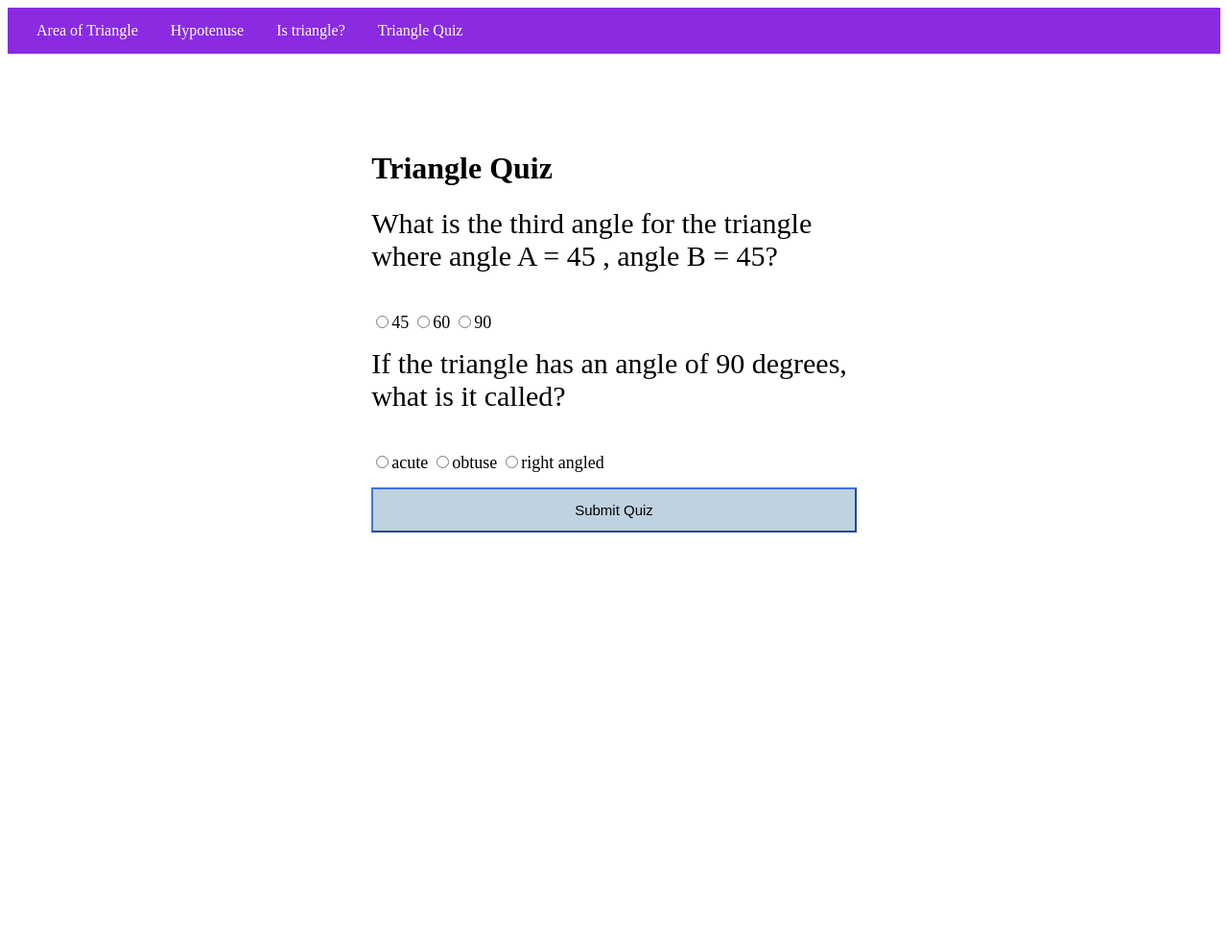
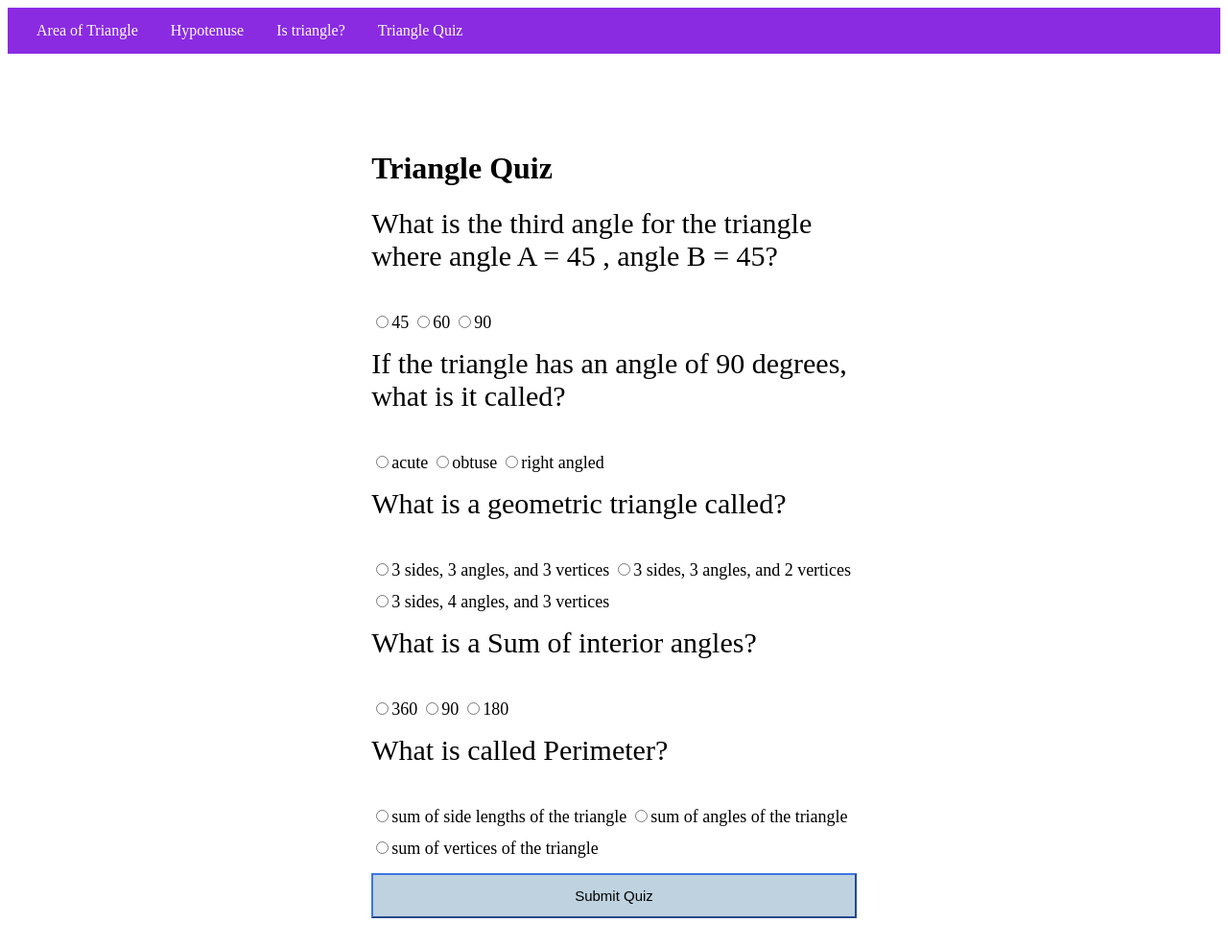
Before and after one commit to aagamdoshi1100/Fun_With_Triangle_Mark12, a plain HTML site: page Quiz.html in a window 1280 px wide. Shown: the whole page at 96% size. Before the commit the page ends 800 px from the top, so only its background shows below. Drawn offline with Linux system fonts and the light colour scheme.

Commit message:
Added quiz questions

```diff
--- a/Quiz.html
+++ b/Quiz.html
@@ -29,7 +29,23 @@
       <label><input value ="obtuse" name="angles1" type="radio" />obtuse</label>
       <label><input value ="right angled" name="angles1" type="radio" />right angled</label>
 
+      <p>What is a geometric triangle called?
+      </p>
+      <label><input value ="3 sides, 3 angles, and 3 vertices" name="angles2" type="radio" />3 sides, 3 angles, and 3 vertices</label>
+      <label><input value ="3 sides, 3 angles, and 2 vertices" name="angles2" type="radio" />3 sides, 3 angles, and 2 vertices</label>
+      <label><input value ="3 sides, 4 angles, and 3 vertices" name="angles2" type="radio" />3 sides, 4 angles, and 3 vertices</label>
 
+      <p>What is a Sum of interior angles?
+      </p>
+      <label><input value ="360" name="angles3" type="radio" />360</label>
+      <label><input value ="90" name="angles3" type="radio" />90</label>
+      <label><input value ="180" name="angles3" type="radio" />180</label>
+
+      <p>What is called Perimeter?
+      </p>
+      <label><input value ="sum of side lengths of the triangle" name="angles4" type="radio" />sum of side lengths of the triangle</label>
+      <label><input value ="sum of angles of the triangle" name="angles4" type="radio" />sum of angles of the triangle</label>
+      <label><input value ="sum of vertices of the triangle" name="angles4" type="radio" />sum of vertices of the triangle</label>
     </form>
 
     <button id="submit">Submit Quiz</button>  </div>
--- a/TriangleQuiz.js
+++ b/TriangleQuiz.js
@@ -2,7 +2,7 @@ var DataOfForm = document.querySelector("#Quiz-form");
 var ChkBtn = document.querySelector("#submit");
 var Output =document.querySelector("#out");
 
-var CorrectAnswer = ['90','right angled'];
+var CorrectAnswer = ['90','right angled',"3 sides, 3 angles, and 3 vertices","180","sum of side lengths of the triangle"];
 
 
 ChkBtn.addEventListener("click", ScoreBoard);
```
Also changed, not shown: Style.css (line endings or trailing spaces).
